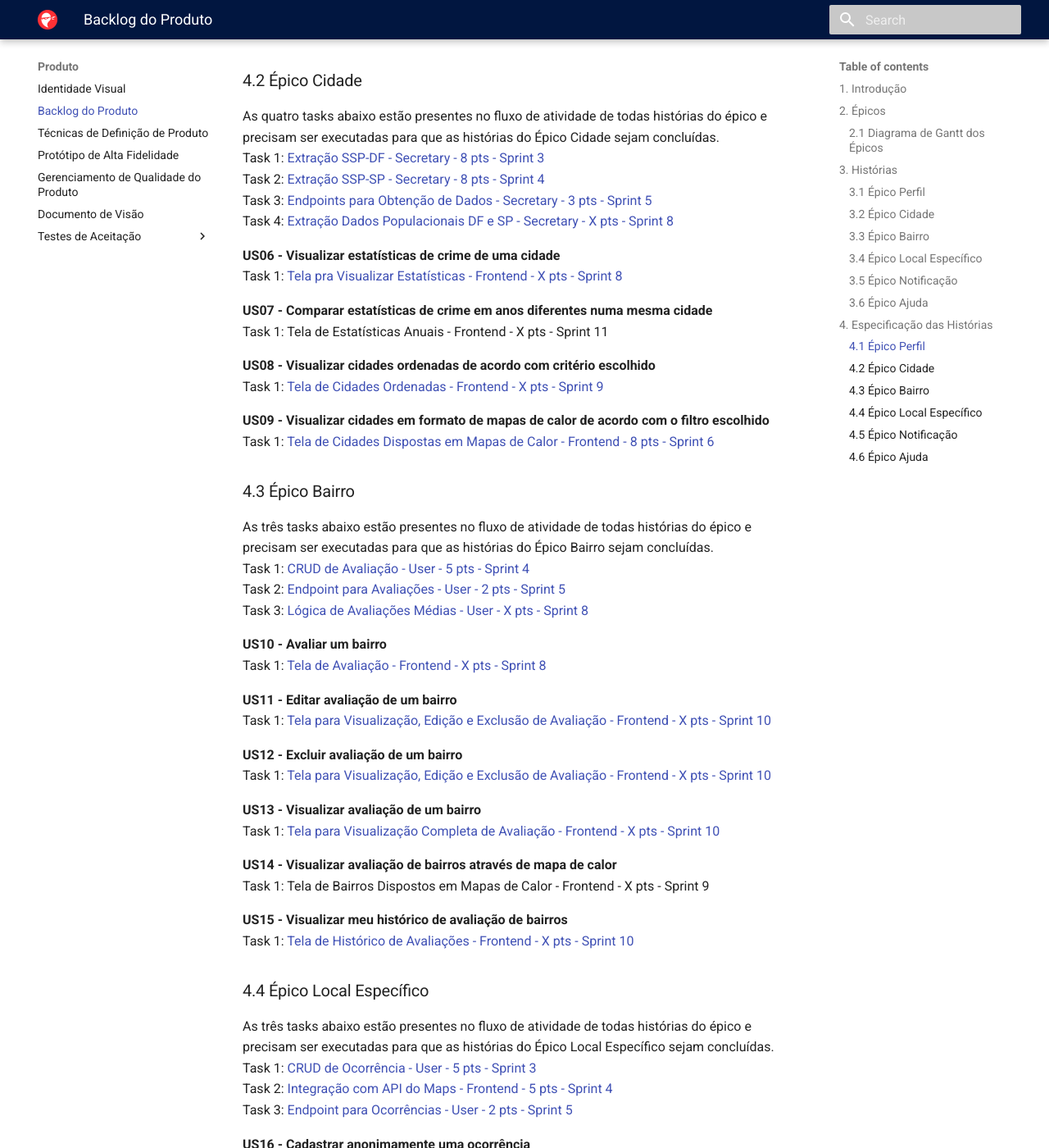
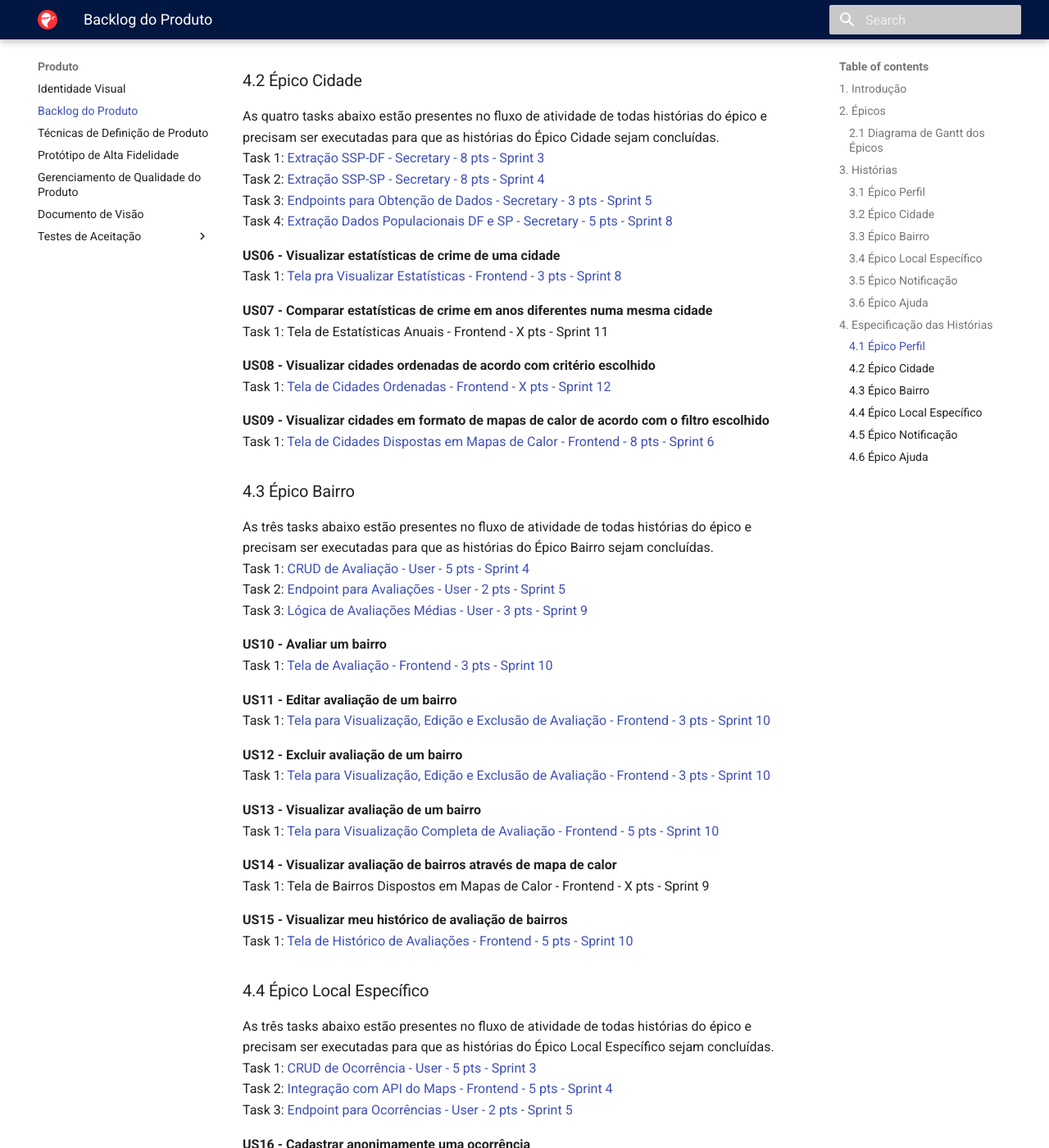
Before and after one commit to fga-eps-mds/2020.1-stay-safe-docs, an MkDocs documentation site: the page built from docs/produto/product-backlog.md, in a window 1280 px wide and 1400 px high, scrolled down 4650 px. Shown: the whole window at 82% size. Built offline with MkDocs 1.6.1 and Material for MkDocs 9.7.7, drawn with Linux system fonts in a browser that asks for light colours; some of the changed text lies outside the part shown.

Commit message:
Update sprints and points of tasks

```diff
--- a/docs/produto/product-backlog.md
+++ b/docs/produto/product-backlog.md
@@ -109,16 +109,16 @@ As quatro tasks abaixo estão presentes no fluxo de atividade de todas história
 Task 1: [Extração SSP-DF - Secretary - 8 pts - Sprint 3](https://github.com/fga-eps-mds/2020.1-stay-safe-secretary-service/issues/1)
 Task 2: [Extração SSP-SP - Secretary - 8 pts - Sprint 4](https://github.com/fga-eps-mds/2020.1-stay-safe-secretary-service/issues/5)
 Task 3: [Endpoints para Obtenção de Dados - Secretary - 3 pts - Sprint 5](https://github.com/fga-eps-mds/2020.1-stay-safe-secretary-service/issues/9)
-Task 4: [Extração Dados Populacionais DF e SP - Secretary - X pts - Sprint 8](https://github.com/fga-eps-mds/2020.1-stay-safe-secretary-service/issues/28)
+Task 4: [Extração Dados Populacionais DF e SP - Secretary - 5 pts - Sprint 8](https://github.com/fga-eps-mds/2020.1-stay-safe-secretary-service/issues/28)
 
 **US06 - Visualizar estatísticas de crime de uma cidade**
-Task 1: [Tela pra Visualizar Estatísticas - Frontend - X pts - Sprint 8](https://github.com/fga-eps-mds/2020.1-stay-safe-front-end/issues/43)
+Task 1: [Tela pra Visualizar Estatísticas - Frontend - 3 pts - Sprint 8](https://github.com/fga-eps-mds/2020.1-stay-safe-front-end/issues/43)
 
 **US07 - Comparar estatísticas de crime em anos diferentes numa mesma cidade**
 Task 1: Tela de Estatísticas Anuais - Frontend - X pts - Sprint 11
 
 **US08 - Visualizar cidades ordenadas de acordo com critério escolhido**
-Task 1: [Tela de Cidades Ordenadas - Frontend - X pts - Sprint 9](https://github.com/fga-eps-mds/2020.1-stay-safe-front-end/issues/103)
+Task 1: [Tela de Cidades Ordenadas - Frontend - X pts - Sprint 12](https://github.com/fga-eps-mds/2020.1-stay-safe-front-end/issues/103)
 
 **US09 - Visualizar cidades em formato de mapas de calor de acordo com o filtro escolhido**
 Task 1: [Tela de Cidades Dispostas em Mapas de Calor - Frontend - 8 pts - Sprint 6](https://github.com/fga-eps-mds/2020.1-stay-safe-front-end/issues/22)
@@ -127,25 +127,25 @@ Task 1: [Tela de Cidades Dispostas em Mapas de Calor - Frontend - 8 pts - Sprint
 As três tasks abaixo estão presentes no fluxo de atividade de todas histórias do épico e precisam ser executadas para que as histórias do Épico Bairro sejam concluídas.
 Task 1: [CRUD de Avaliação - User - 5 pts - Sprint 4](https://github.com/fga-eps-mds/2020.1-stay-safe-user-service/issues/7)
 Task 2: [Endpoint para Avaliações - User - 2 pts - Sprint 5](https://github.com/fga-eps-mds/2020.1-stay-safe-user-service/issues/14)
-Task 3: [Lógica de Avaliações Médias - User - X pts - Sprint 8](https://github.com/fga-eps-mds/2020.1-stay-safe-user-service/issues/31)
+Task 3: [Lógica de Avaliações Médias - User - 3 pts - Sprint 9](https://github.com/fga-eps-mds/2020.1-stay-safe-user-service/issues/31)
 
 **US10 - Avaliar um bairro**
-Task 1: [Tela de Avaliação - Frontend - X pts - Sprint 8](https://github.com/fga-eps-mds/2020.1-stay-safe-front-end/issues/58)
+Task 1: [Tela de Avaliação - Frontend - 3 pts - Sprint 10](https://github.com/fga-eps-mds/2020.1-stay-safe-front-end/issues/58)
 
 **US11 - Editar avaliação de um bairro**
-Task 1: [Tela para Visualização, Edição e Exclusão de Avaliação - Frontend - X pts - Sprint 10](https://github.com/fga-eps-mds/2020.1-stay-safe-front-end/issues/59)
+Task 1: [Tela para Visualização, Edição e Exclusão de Avaliação - Frontend - 3 pts - Sprint 10](https://github.com/fga-eps-mds/2020.1-stay-safe-front-end/issues/59)
 
 **US12 - Excluir avaliação de um bairro**
-Task 1: [Tela para Visualização, Edição e Exclusão de Avaliação - Frontend - X pts - Sprint 10](https://github.com/fga-eps-mds/2020.1-stay-safe-front-end/issues/59)
+Task 1: [Tela para Visualização, Edição e Exclusão de Avaliação - Frontend - 3 pts - Sprint 10](https://github.com/fga-eps-mds/2020.1-stay-safe-front-end/issues/59)
 
 **US13 - Visualizar avaliação de um bairro**
-Task 1: [Tela para Visualização Completa de Avaliação - Frontend - X pts - Sprint 10](https://github.com/fga-eps-mds/2020.1-stay-safe-front-end/issues/57)
+Task 1: [Tela para Visualização Completa de Avaliação - Frontend - 5 pts - Sprint 10](https://github.com/fga-eps-mds/2020.1-stay-safe-front-end/issues/57)
 
 **US14 - Visualizar avaliação de bairros através de mapa de calor**
 Task 1: Tela de Bairros Dispostos em Mapas de Calor - Frontend - X pts - Sprint 9
 
 **US15 - Visualizar meu histórico de avaliação de bairros**
-Task 1: [Tela de Histórico de Avaliações - Frontend - X pts - Sprint 10](https://github.com/fga-eps-mds/2020.1-stay-safe-front-end/issues/59)
+Task 1: [Tela de Histórico de Avaliações - Frontend - 5 pts - Sprint 10](https://github.com/fga-eps-mds/2020.1-stay-safe-front-end/issues/59)
 
 ### 4.4 Épico Local Específico
 As três tasks abaixo estão presentes no fluxo de atividade de todas histórias do épico e precisam ser executadas para que as histórias do Épico Local Específico sejam concluídas.
@@ -175,8 +175,8 @@ Task 1: [Tela para Visualização, Edição e Exclusão de Ocorrências - Fronte
 
 ### 4.5 Épico Notificação
 **US22 - Favoritar locais**
-Task 1: [CRUD Locais Favoritos - Frontend - X pts - Sprint 11](https://github.com/fga-eps-mds/2020.1-stay-safe-user-service/issues/39)
-Task 2: [Tela Favoritar Locais - Frontend - X pts - Sprint 11](https://github.com/fga-eps-mds/2020.1-stay-safe-front-end/issues/65)
+Task 1: [CRUD Locais Favoritos - User - 3 pts - Sprint 10](https://github.com/fga-eps-mds/2020.1-stay-safe-user-service/issues/39)
+Task 2: [Tela Favoritar Locais - Frontend - 5 pts - Sprint 11](https://github.com/fga-eps-mds/2020.1-stay-safe-front-end/issues/65)
 
 **US23 - Editar configurações de notificação**
 Task 1: Configurar Sistema de Notificações - Frontend - X pts - Sprint 12
```
Also changed, not shown: other parts of docs/produto/product-backlog.md (+1 -1 lines).
